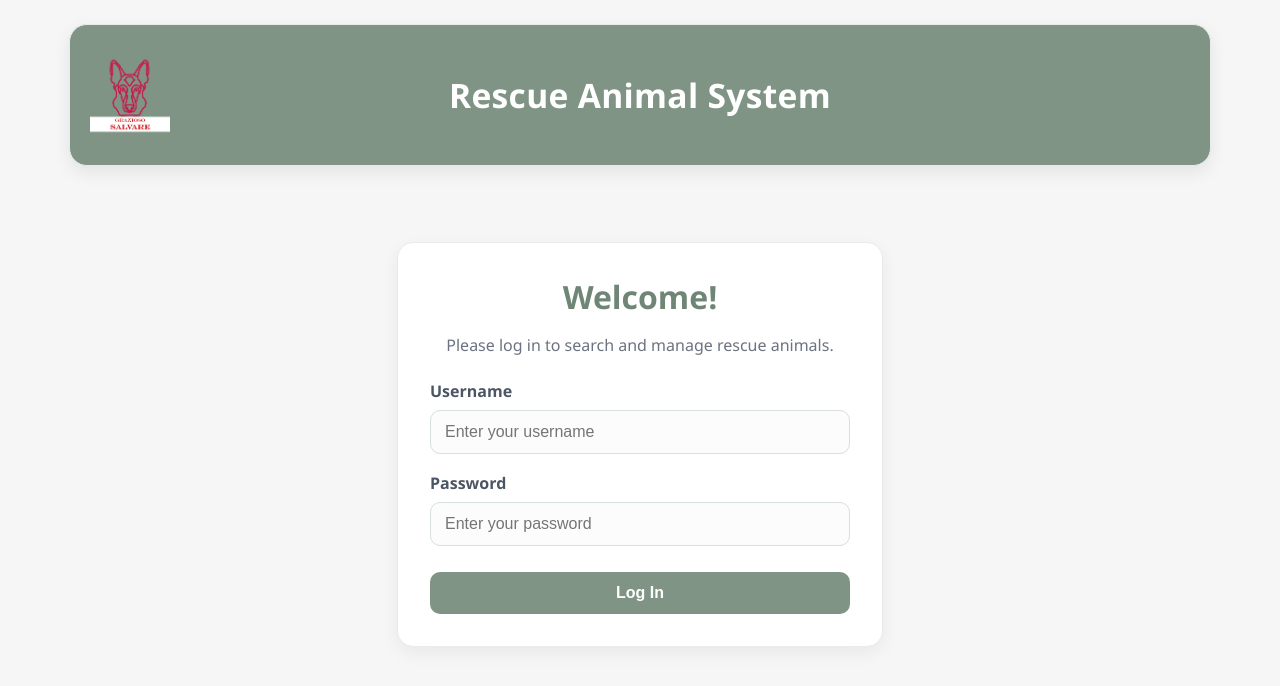
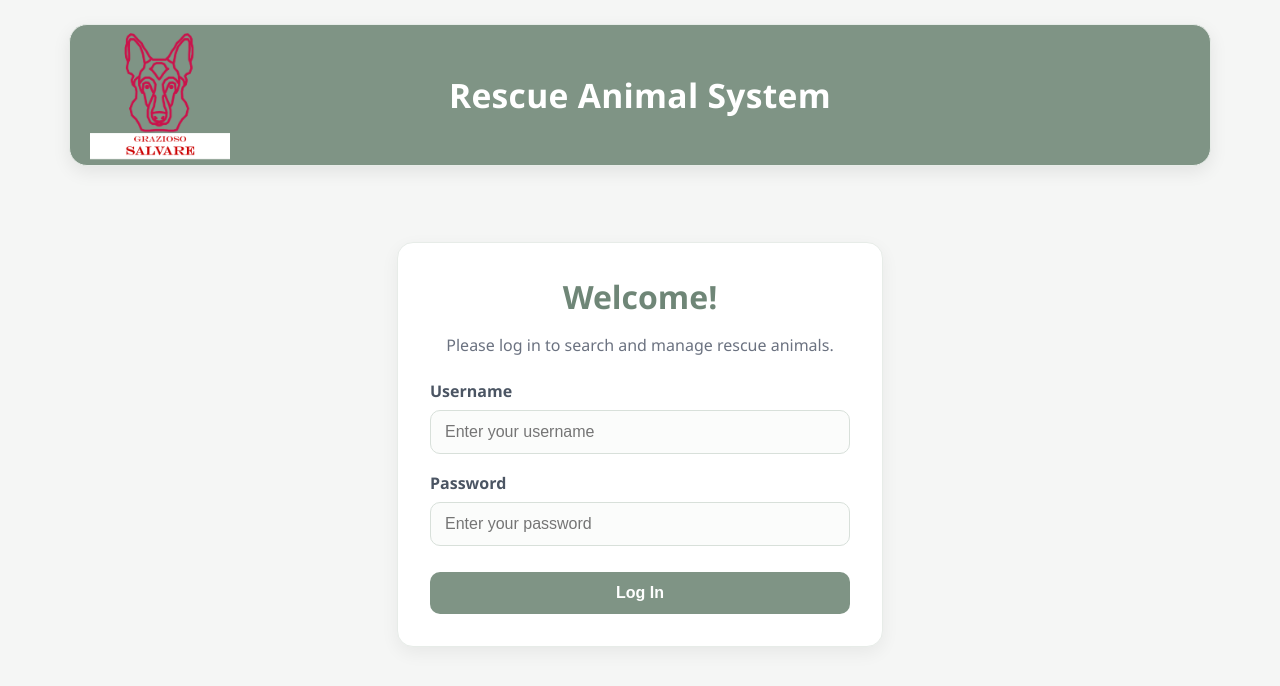
Before and after one commit to SVitiello/CS-499, an Angular app in the folder client/: page /login in a window 1280 px wide. Shown: the top 686 px of the page. Built offline with nearby package versions, Linux system fonts and the light colour scheme.

Commit message:
fixed changes from enhancement-1 to add logo

```diff
--- a/client/src/app/shared/navbar/navbar.css
+++ b/client/src/app/shared/navbar/navbar.css
@@ -34,7 +34,7 @@
   position: absolute;
   top: 16px;
   right: 20px;
-  transform: translateY(-50%);
+
 
   background-color: #f5f7f6;
   color: #7f9485;
@@ -64,14 +64,8 @@
   left: 0;
   top: 50%;
   transform: translateY(-50%);
-  height: 80px;
+  height: 140px;
+  width: auto;
+
+  object-fit: contain;
 }
-
-
-.logo {
-  position: absolute;
-  left: 0;
-  top: 50%;
-  transform: translateY(-50%);
-  height: 80px;
-}
```
